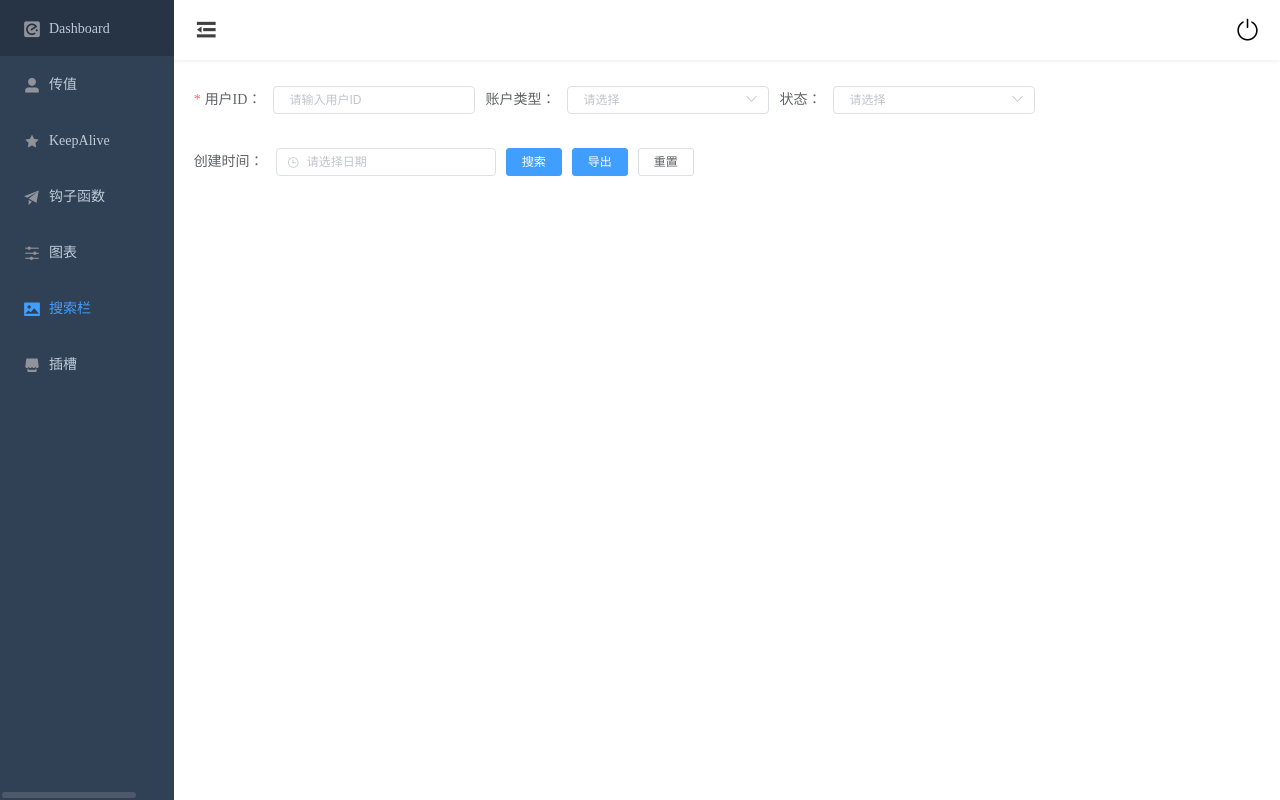
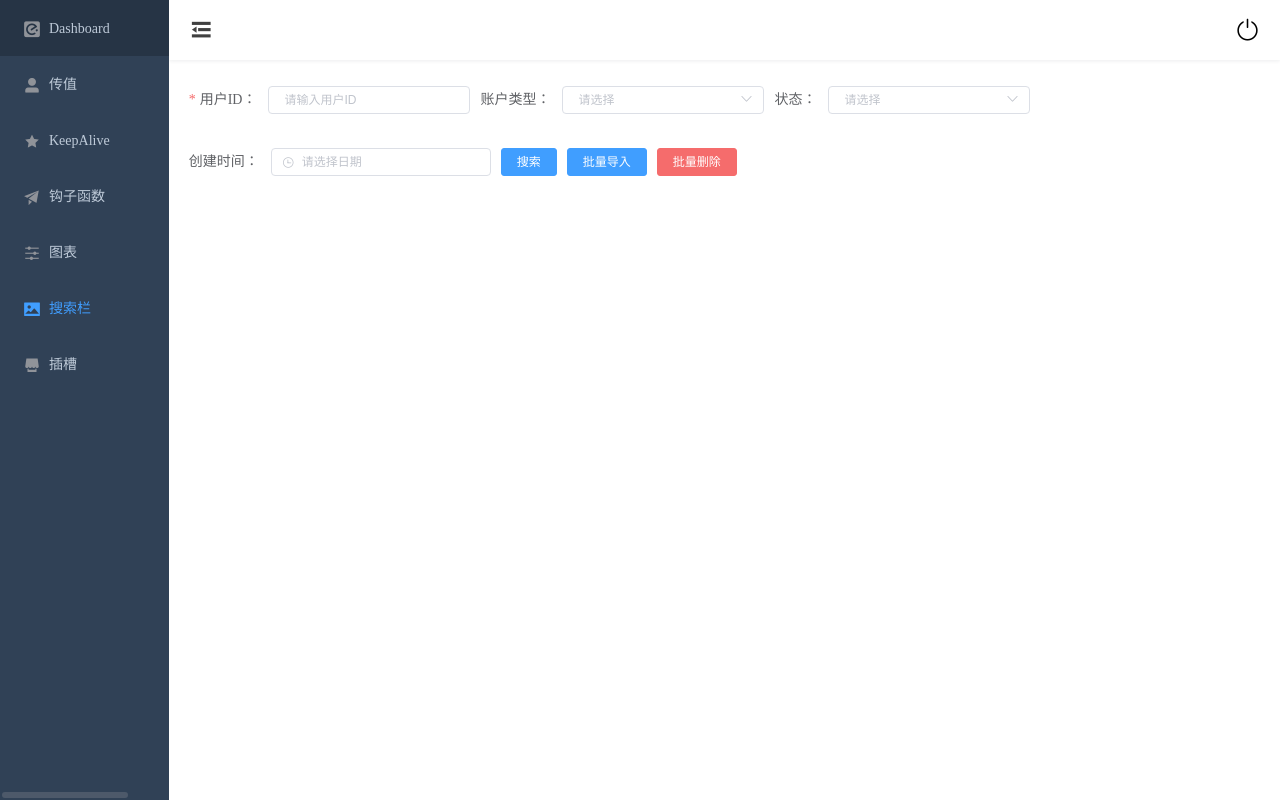
Before and after one commit to mrxiang-hub/vue-project, a Vue app: page /search in a window 1280 px wide. Built offline with nearby package versions, Linux system fonts and the light colour scheme.

Commit message:
搜索栏 操作按钮使用插槽

```diff
--- a/src/components/searchForm.vue
+++ b/src/components/searchForm.vue
@@ -43,6 +43,9 @@
             @click="onReset"
         >重置
         </el-button>
+        <div class="btn-box">
+          <slot name="btns"></slot>
+        </div>
       </el-form-item>
     </el-form>
   </div>
@@ -143,15 +146,10 @@ export default {
 .search-form-box {
   display: flex;
   margin-bottom: 15px;
-
-  .btn-box {
-    padding-top: 5px;
-    display: flex;
-
-    button {
-      height: 28px;
-    }
-  }
 }
 
+.btn-box {
+  display: inline-block;
+  margin-left: 10px;
+}
 </style>
--- a/src/views/search/search.vue
+++ b/src/views/search/search.vue
@@ -4,7 +4,12 @@
         :formOptions="formOptions"
         :btnItems="btnGroup"
         @onSearch="onSearch"
-    />
+    >
+      <template #btns>
+        <el-button type="primary" size="mini">批量导入</el-button>
+        <el-button type="danger" size="mini">批量删除</el-button>
+      </template>
+    </searchForm>
   </div>
 </template>
 
@@ -23,7 +28,7 @@ export default {
           label: '用户ID',
           prop: 'id',
           element: 'el-input',
-          initValue:undefined,
+          initValue: undefined,
           rules: [
             {
               required: true,
@@ -59,7 +64,8 @@ export default {
           type: 'datetime'
         }
       ],
-      btnGroup: ['search', 'export', 'reset']
+      //'search', 'export', 'reset'
+      btnGroup: ['search']
     }
   },
   methods: {
```
Also changed, not shown: src/components/formItem.vue (+16 -15 lines).
